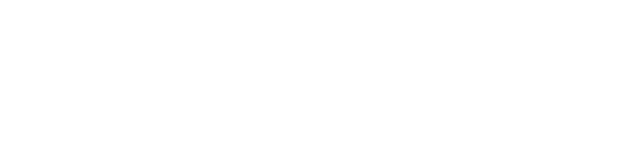
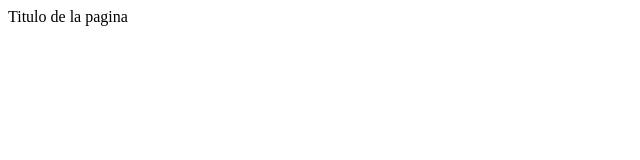
Before and after one commit to danielzarate/Nuevo_Repositorio, a plain HTML site: page index.html in a window 1280 px wide. Shown: the whole page, without its empty margins (0-640 px from the left). Drawn offline with Linux system fonts and the light colour scheme.

Commit message:
Commited 4:35
informacion de actualizacion de las 4:35

```diff
--- a/index.html
+++ b/index.html
@@ -1,6 +1,7 @@
 <html>
 <head>
 	<title>Titulo de la pagina</title>
+	<p>Titulo de la pagina</p>
 </head>
 <body>
 
```
